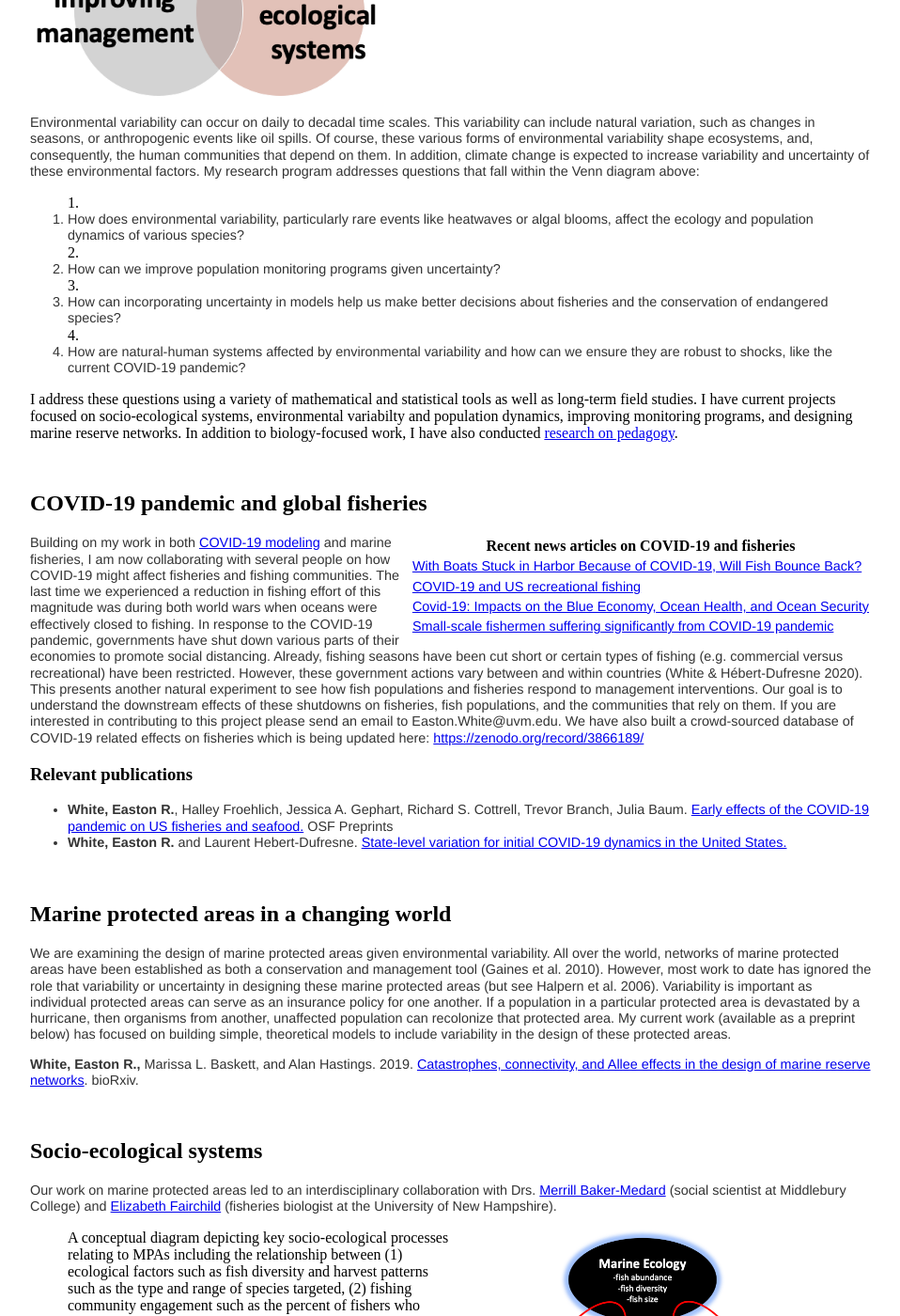
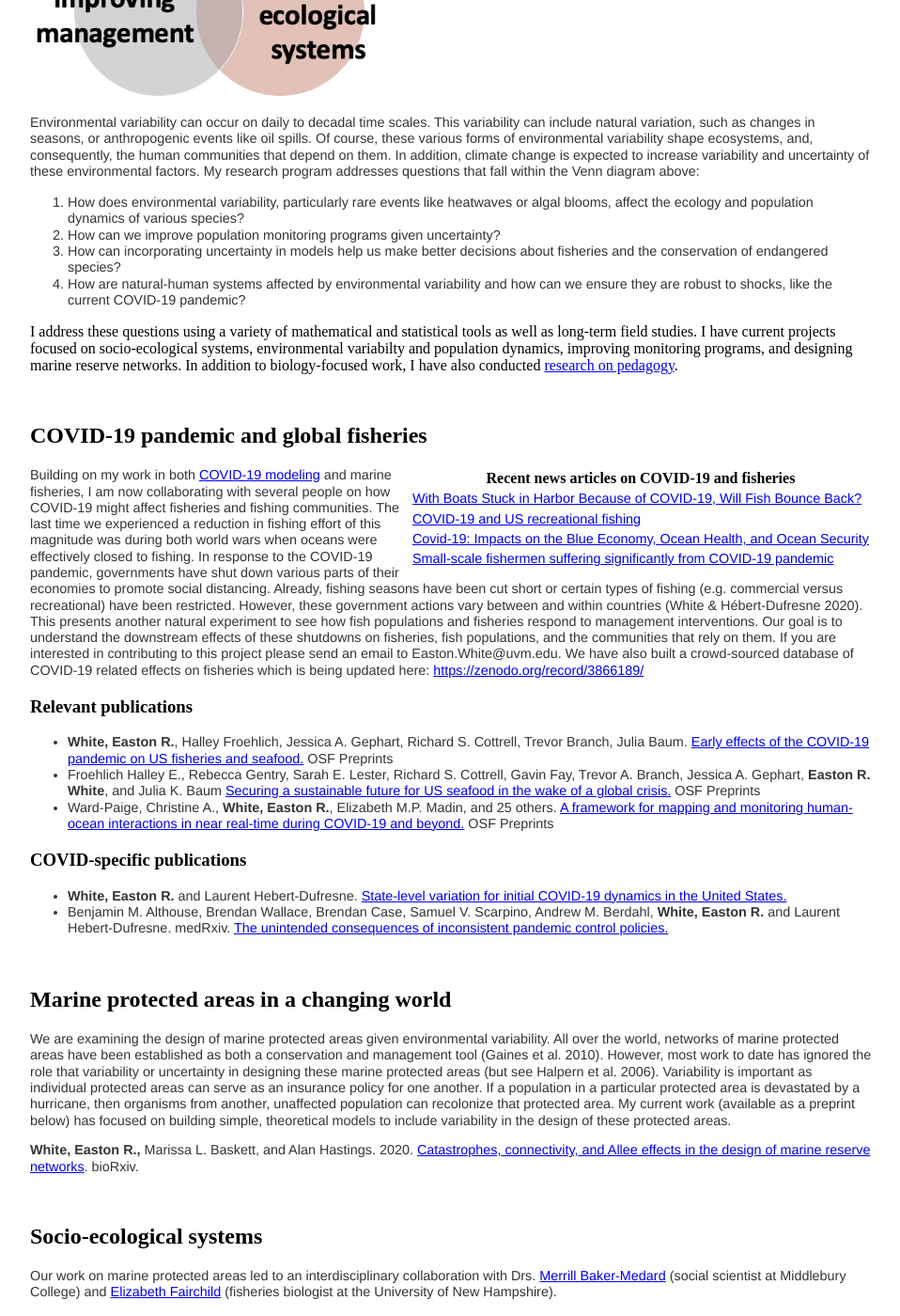
Before and after one commit to eastonwhite/eastonwhite.github.io, a Jekyll site: the page built from research/index.html, in a window 1280 px wide and 1400 px high, scrolled down 629 px. Shown: the whole window at 94% size, without its empty margins (160-1118 px from the left). Built offline with Jekyll 4.4.1, drawn with Linux system fonts in a browser that asks for light colours.

Commit message:
added covid preprints

```diff
--- a/research/index.html
+++ b/research/index.html
@@ -20,10 +20,10 @@ title: Easton R. White | Research
 
 <p>Environmental variability can occur on daily to decadal time scales. This variability can include natural variation, such as changes in seasons, or anthropogenic events like oil spills. Of course, these various forms of environmental variability shape ecosystems, and, consequently, the human communities that depend on them. In addition, climate change is expected to increase variability and uncertainty of these environmental factors. My research program addresses questions that fall within the Venn diagram above:
 <ol>
-1. <li>How does environmental variability, particularly rare events like heatwaves or algal blooms, affect the ecology and population dynamics of various species?</li>
-2. <li>How can we improve population monitoring programs given uncertainty?</li>
-3. <li>How can incorporating uncertainty in models help us make better decisions about fisheries and the conservation of endangered species? </li>
-4. <li>How are natural-human systems affected by environmental variability and how can we ensure they are robust to shocks, like the current COVID-19 pandemic?</li>
+<li>How does environmental variability, particularly rare events like heatwaves or algal blooms, affect the ecology and population dynamics of various species?</li>
+<li>How can we improve population monitoring programs given uncertainty?</li>
+<li>How can incorporating uncertainty in models help us make better decisions about fisheries and the conservation of endangered species? </li>
+<li>How are natural-human systems affected by environmental variability and how can we ensure they are robust to shocks, like the current COVID-19 pandemic?</li>
 </ol>
 
 I address these questions using a variety of mathematical and statistical tools as well as long-term field studies. I have current projects focused on socio-ecological systems, environmental variabilty and population dynamics, improving monitoring programs, and designing marine reserve networks. In addition to biology-focused work, I have also conducted <a href="#SoTL">research on pedagogy</a>.</p>
@@ -61,7 +61,14 @@ Our goal is to understand the downstream effects of these shutdowns on fisheries
 <h3>Relevant publications</h3>
  <ul>
   <li><strong>White, Easton R.</strong>, Halley Froehlich, Jessica A. Gephart, Richard S. Cottrell, Trevor Branch, Julia Baum. <a href="https://osf.io/9bxnh/" target="_blank" rel="noopener noreferrer">Early effects of the COVID-19 pandemic on US fisheries and seafood.</a> OSF Preprints</li>
+  <li> 	Froehlich Halley E., Rebecca Gentry, Sarah E. Lester, Richard S. Cottrell, Gavin Fay, Trevor A. Branch, Jessica A. Gephart, <strong>Easton R. White</strong>, and Julia K. Baum <a href="https://osf.io/vcn2d/" target="_blank" rel="noopener noreferrer">Securing a sustainable future for US seafood in the wake of a global crisis.</a> OSF Preprints</li>
+  <li>Ward-Paige, Christine A.,  <strong>White, Easton R.</strong>, Elizabeth M.P. Madin, and 25 others. <a href="https://osf.io/sxnu5/" target="_blank" rel="noopener noreferrer">A framework for mapping and monitoring human-ocean interactions in near real-time during COVID-19 and beyond.</a> OSF Preprints</li>
+</ul>
+
+<h3>COVID-specific publications</h3>
+ <ul>
   <li><strong>White, Easton R.</strong> and Laurent Hebert-Dufresne. <a href="https://www.medrxiv.org/content/10.1101/2020.04.14.20065318v1" target="_blank" rel="noopener noreferrer">State-level variation for initial COVID-19 dynamics in the United States.</a></li>
+  <li>Benjamin M. Althouse, Brendan Wallace, Brendan Case, Samuel V. Scarpino, Andrew M. Berdahl, <strong>White, Easton R.</strong> and Laurent Hebert-Dufresne.  medRxiv. <a href="https://www.medrxiv.org/content/10.1101/2020.08.21.20179473v1" target="_blank" rel="noopener noreferrer">The unintended consequences of inconsistent pandemic control policies.</a></li>
 </ul>
 
 
@@ -70,7 +77,7 @@ Our goal is to understand the downstream effects of these shutdowns on fisheries
 <h2>Marine protected areas in a changing world</h2>
 <p>We are examining the design of marine protected areas given environmental variability. All over the world, networks of marine protected areas have been established as both a conservation and management tool (Gaines et al. 2010). However, most work to date has ignored the role that variability or uncertainty in designing these marine protected areas (but see Halpern et al. 2006). Variability is important as individual protected areas can serve as an insurance policy for one another. If a population in a particular protected area is devastated by a hurricane, then organisms from another, unaffected population can recolonize that protected area. My current work (available as a preprint below) has focused on building simple, theoretical models to include variability in the design of these protected areas.</p>
 
-<p><strong>White, Easton R., </strong>Marissa L. Baskett, and Alan Hastings. 2019. <a href="https://www.biorxiv.org/content/10.1101/750448v1" target="_blank" rel="noopener noreferrer">Catastrophes, connectivity, and Allee effects in the design of marine reserve networks</a>. bioRxiv.</p>
+<p><strong>White, Easton R., </strong>Marissa L. Baskett, and Alan Hastings. 2020. <a href="https://www.biorxiv.org/content/10.1101/750448v1" target="_blank" rel="noopener noreferrer">Catastrophes, connectivity, and Allee effects in the design of marine reserve networks</a>. bioRxiv.</p>
 
 
 
```
